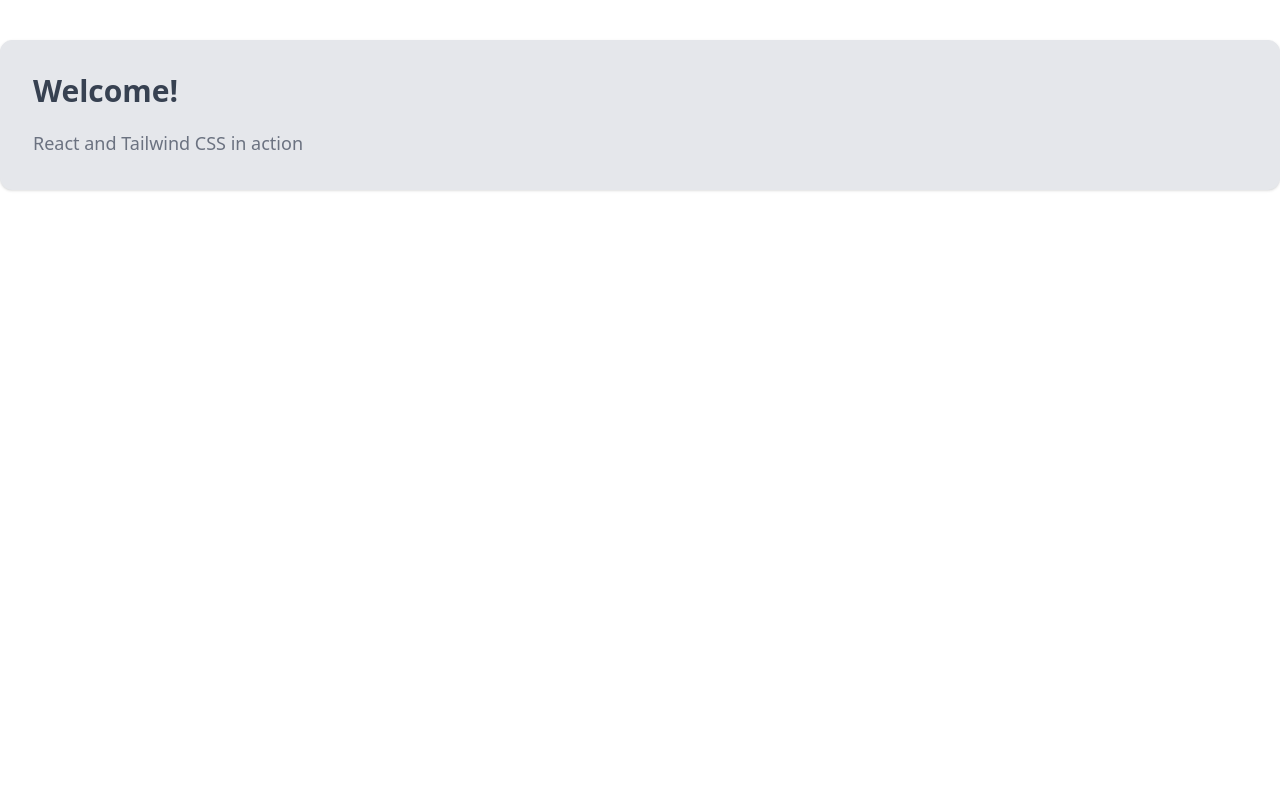
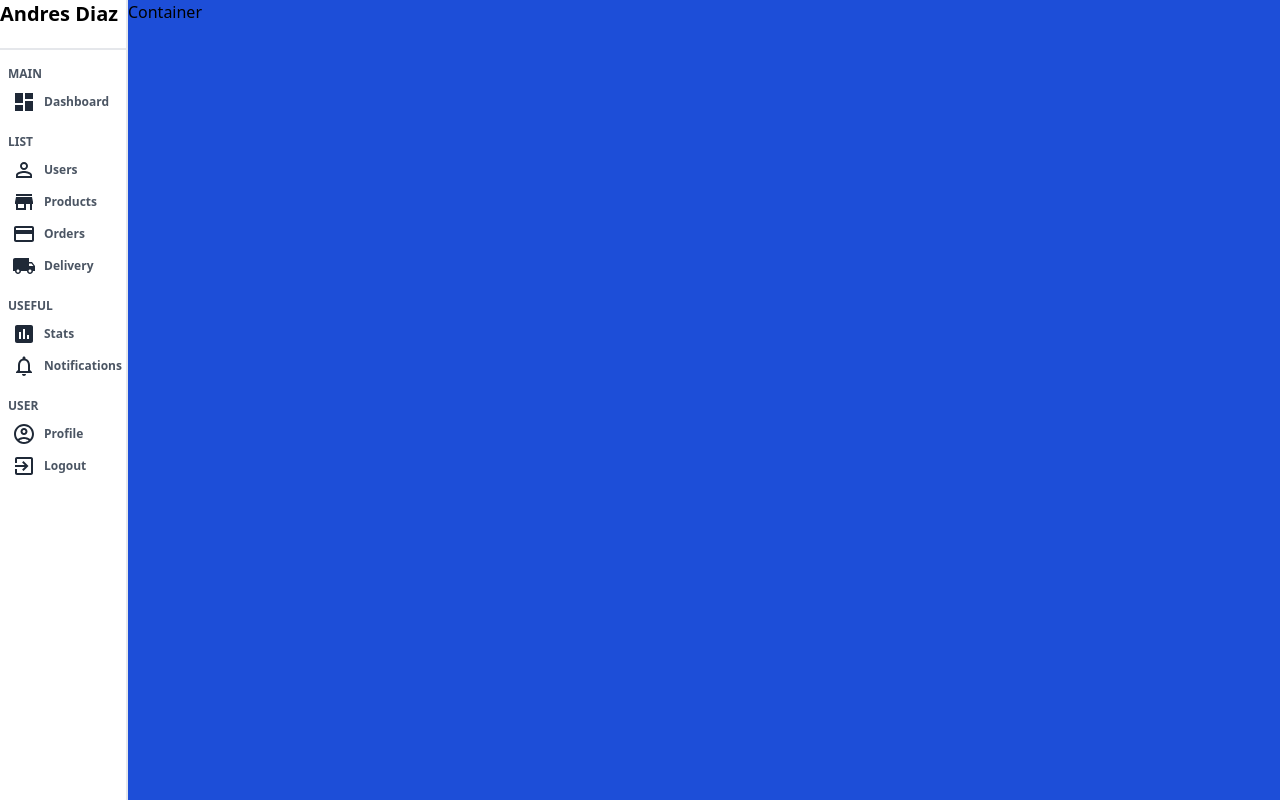
Before and after one commit to linuxero96/React-Admin-Panel, a React (Vite) app in the folder admin/: page / in a window 1280 px wide. Built offline with nearby package versions, Linux system fonts and the light colour scheme.

Commit message:
add structure sidebar and container

```diff
--- /dev/null
+++ b/admin/src/assets/components/sidebar/Sidebar.jsx
@@ -0,0 +1,70 @@
+import React from 'react'
+import DashboardIcon from '@mui/icons-material/Dashboard'
+import PersonOutlineIcon from '@mui/icons-material/PersonOutline'
+import LocalShippingIcon from '@mui/icons-material/LocalShipping'
+import CreditCardIcon from '@mui/icons-material/CreditCard'
+import StoreIcon from '@mui/icons-material/Store'
+import InsertChartIcon from '@mui/icons-material/InsertChart'
+import ExitToAppIcon from '@mui/icons-material/ExitToApp'
+import NotificationsNoneIcon from '@mui/icons-material/NotificationsNone'
+import AccountCircleOutlinedIcon from '@mui/icons-material/AccountCircleOutlined'
+
+function Sidebar () {
+  return (
+    <div className='bg-white flex-none border-r-2 border-black-500 min-h-screen'>
+        <div className='h-12 flex-none items-center justify-center'>
+            <span className='text-xl font-bold text-black'>Andres Diaz</span>
+        </div>
+        <hr className='h-0 border border-black-500' />
+        <div className='pl-2'>
+            <ul className='m-0 p-0 list-none'>
+                <p className='text-xs font-bold text-gray-600 mt-4 mb-1'>MAIN</p>
+                <li className='flex items-center p-1 cursor-pointer hover:bg-gray-300'>
+                    <DashboardIcon className='text-lg text-gray-800'/>
+                    <span className='text-xs font-semibold text-gray-600 ml-2'>Dashboard</span>
+                </li>
+                <p className='text-xs font-bold text-gray-600 mt-4 mb-1'>LIST</p>
+                <li className='flex items-center p-1 cursor-pointer hover:bg-gray-300'>
+                    <PersonOutlineIcon className='text-lg text-gray-800'/>
+                    <span className='text-xs font-semibold text-gray-600 ml-2'>Users</span>
+                </li>
+                <li className='flex items-center p-1 cursor-pointer hover:bg-gray-300'>
+                    <StoreIcon className='text-lg text-gray-800'/>
+                    <span className='text-xs font-semibold text-gray-600 ml-2'>Products</span>
+                </li>
+                <li className='flex items-center p-1 cursor-pointer hover:bg-gray-300'>
+                    <CreditCardIcon className='text-lg text-gray-800'/>
+                    <span className='text-xs font-semibold text-gray-600 ml-2'>Orders</span>
+                </li>
+                <li className='flex items-center p-1 cursor-pointer hover:bg-gray-300'>
+                    <LocalShippingIcon className='text-lg text-gray-800'/>
+                    <span className='text-xs font-semibold text-gray-600 ml-2'>Delivery</span>
+                </li>
+                <p className='text-xs font-bold text-gray-600 mt-4 mb-1'>USEFUL</p>
+                <li className='flex items-center p-1 cursor-pointer hover:bg-gray-300'>
+                    <InsertChartIcon className='text-lg text-gray-800'/>
+                    <span className='text-xs font-semibold text-gray-600 ml-2'>Stats</span>
+                </li>
+                <li className='flex items-center p-1 cursor-pointer hover:bg-gray-300'>
+                    <NotificationsNoneIcon className='text-lg text-gray-800'/>
+                    <span className='text-xs font-semibold text-gray-600 ml-2'>Notifications</span>
+                </li>
+                <p className='text-xs font-bold text-gray-600 mt-4 mb-1'>USER</p>
+                <li className='flex items-center p-1 cursor-pointer hover:bg-gray-300'>
+                    <AccountCircleOutlinedIcon className='text-lg text-gray-800'/>
+                    <span className='text-xs font-semibold text-gray-600 ml-2'>Profile</span>
+                </li>
+                <li className='flex items-center p-1 cursor-pointer hover:bg-gray-300'>
+                    <ExitToAppIcon className='text-lg text-gray-800'/>
+                    <span className='text-xs font-semibold text-gray-600 ml-2'>Logout</span>
+                </li>
+            </ul>
+        </div>
+        <div>
+
+        </div>
+    </div>
+  )
+}
+
+export default Sidebar
--- a/admin/src/assets/main.css
+++ b/admin/src/assets/main.css
@@ -468,65 +468,78 @@
   --tw-backdrop-saturate:  ;
   --tw-backdrop-sepia:  ;
 }
-.container {
-  width: 100%;
+.m-0 {
+  margin: 0px;
 }
-@media (min-width: 640px) {
-
-  .container {
-    max-width: 640px;
-  }
+.mt-4 {
+  margin-top: 1rem;
 }
-@media (min-width: 768px) {
-
-  .container {
-    max-width: 768px;
-  }
+.mb-1 {
+  margin-bottom: 0.25rem;
 }
-@media (min-width: 1024px) {
-
-  .container {
-    max-width: 1024px;
-  }
+.ml-2 {
+  margin-left: 0.5rem;
 }
-@media (min-width: 1280px) {
-
-  .container {
-    max-width: 1280px;
-  }
+.flex {
+  display: flex;
 }
-@media (min-width: 1536px) {
-
-  .container {
-    max-width: 1536px;
-  }
+.h-12 {
+  height: 3rem;
 }
-.m-10 {
-  margin: 2.5rem;
+.h-0 {
+  height: 0px;
 }
-.mx-auto {
-  margin-left: auto;
-  margin-right: auto;
+.min-h-screen {
+  min-height: 100vh;
 }
-.mb-5 {
-  margin-bottom: 1.25rem;
+.flex-auto {
+  flex: 1 1 auto;
 }
-.rounded-xl {
-  border-radius: 0.75rem;
+.flex-1 {
+  flex: 1 1 0%;
+}
+.cursor-pointer {
+  cursor: pointer;
+}
+.list-none {
+  list-style-type: none;
+}
+.items-center {
+  align-items: center;
+}
+.justify-center {
+  justify-content: center;
 }
 .border {
   border-width: 1px;
 }
-.bg-gray-200 {
+.border-r-2 {
+  border-right-width: 2px;
+}
+.bg-blue-700 {
   --tw-bg-opacity: 1;
-  background-color: rgb(229 231 235 / var(--tw-bg-opacity));
+  background-color: rgb(29 78 216 / var(--tw-bg-opacity));
 }
-.p-8 {
-  padding: 2rem;
+.bg-white {
+  --tw-bg-opacity: 1;
+  background-color: rgb(255 255 255 / var(--tw-bg-opacity));
 }
-.text-3xl {
-  font-size: 1.875rem;
-  line-height: 2.25rem;
+.p-0 {
+  padding: 0px;
+}
+.p-1 {
+  padding: 0.25rem;
+}
+.pl-2 {
+  padding-left: 0.5rem;
+}
+.text-xl {
+  font-size: 1.25rem;
+  line-height: 1.75rem;
+}
+.text-xs {
+  font-size: 0.75rem;
+  line-height: 1rem;
 }
 .text-lg {
   font-size: 1.125rem;
@@ -535,20 +548,27 @@
 .font-bold {
   font-weight: 700;
 }
-.text-gray-700 {
+.font-semibold {
+  font-weight: 600;
+}
+.text-black {
   --tw-text-opacity: 1;
-  color: rgb(55 65 81 / var(--tw-text-opacity));
+  color: rgb(0 0 0 / var(--tw-text-opacity));
 }
-.text-gray-500 {
+.text-gray-600 {
   --tw-text-opacity: 1;
-  color: rgb(107 114 128 / var(--tw-text-opacity));
+  color: rgb(75 85 99 / var(--tw-text-opacity));
 }
-.shadow {
-  --tw-shadow: 0 1px 3px 0 rgb(0 0 0 / 0.1), 0 1px 2px -1px rgb(0 0 0 / 0.1);
-  --tw-shadow-colored: 0 1px 3px 0 var(--tw-shadow-color), 0 1px 2px -1px var(--tw-shadow-color);
-  box-shadow: var(--tw-ring-offset-shadow, 0 0 #0000), var(--tw-ring-shadow, 0 0 #0000), var(--tw-shadow);
+.text-gray-800 {
+  --tw-text-opacity: 1;
+  color: rgb(31 41 55 / var(--tw-text-opacity));
 }
 
 .h1 {
   text-decoration-line: underline;
 }
+
+.hover\:bg-gray-300:hover {
+  --tw-bg-opacity: 1;
+  background-color: rgb(209 213 219 / var(--tw-bg-opacity));
+}
--- a/admin/src/pages/home/Home.jsx
+++ b/admin/src/pages/home/Home.jsx
@@ -1,14 +1,15 @@
 import React from 'react'
+import Sidebar from '../../assets/components/sidebar/Sidebar'
 
 export const Home = () => {
   return (
-    <div className="container mx-auto bg-gray-200 rounded-xl shadow border p-8 m-10">
-      <p className="text-3xl text-gray-700 font-bold mb-5">
-        Welcome!
-      </p>
-      <p className="text-gray-500 text-lg">
-        React and Tailwind CSS in action
-      </p>
+    <>
+    <div className="flex">
+    <Sidebar />
+      <div className="bg-blue-700 flex-1">
+        Container
+      </div>
     </div>
+    </>
   )
 }
--- /dev/null
+++ b/admin/src/pages/list/List.jsx
@@ -0,0 +1,9 @@
+import React from 'react'
+
+function List () {
+  return (
+    <div>list</div>
+  )
+}
+
+export default List
--- /dev/null
+++ b/admin/src/pages/login/Login.jsx
@@ -0,0 +1,9 @@
+import React from 'react'
+
+function Login () {
+  return (
+    <div>Login</div>
+  )
+}
+
+export default Login
--- /dev/null
+++ b/admin/src/pages/new/New.jsx
@@ -0,0 +1,9 @@
+import React from 'react'
+
+function New () {
+  return (
+    <div>New</div>
+  )
+}
+
+export default New
--- /dev/null
+++ b/admin/src/pages/single/Single.jsx
@@ -0,0 +1,9 @@
+import React from 'react'
+
+function Single () {
+  return (
+    <div>Single</div>
+  )
+}
+
+export default Single
```
Also changed, not shown: admin/src/assets/components/navbar/Navbar.jsx (added, +9 -0 lines).
